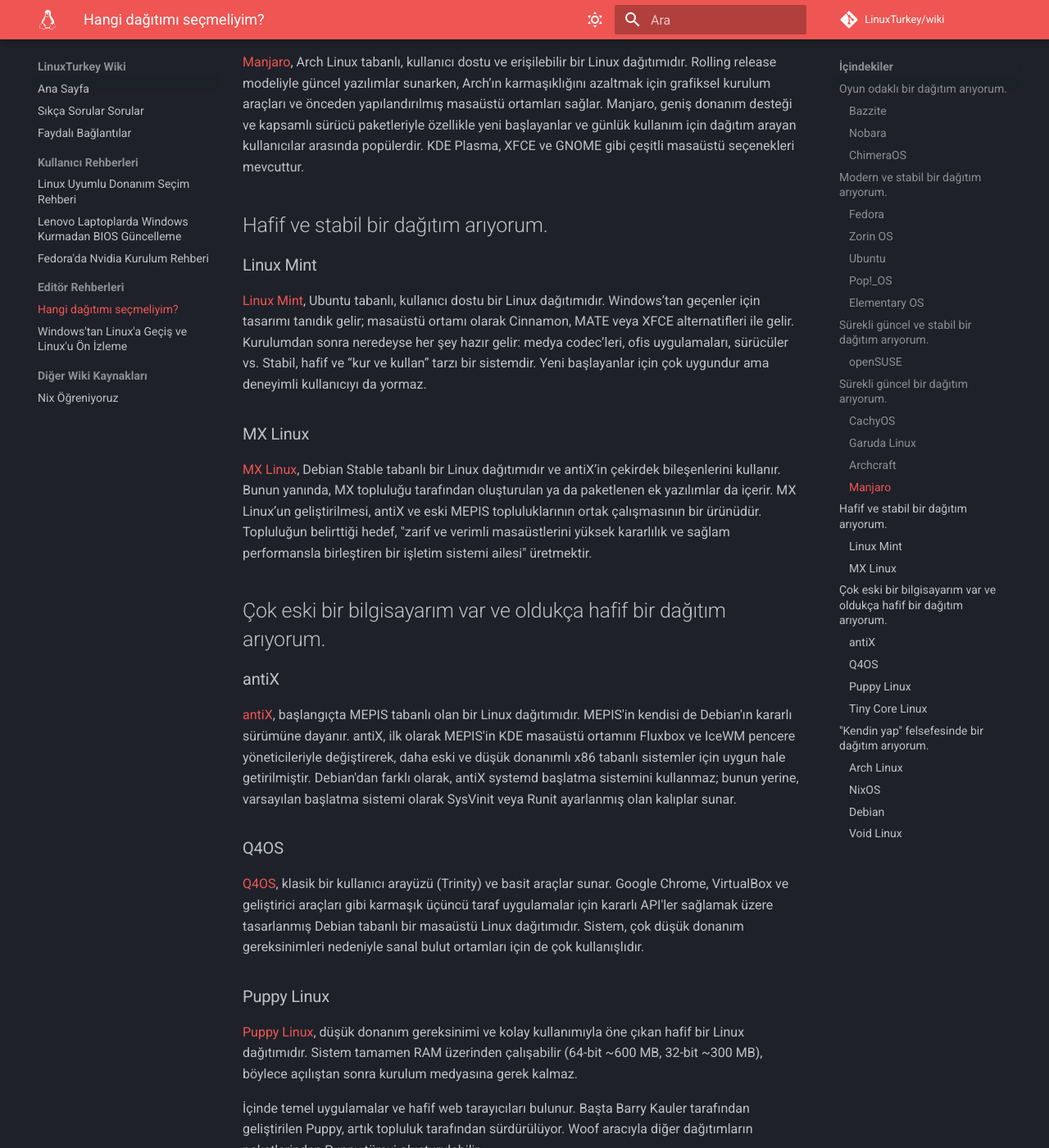
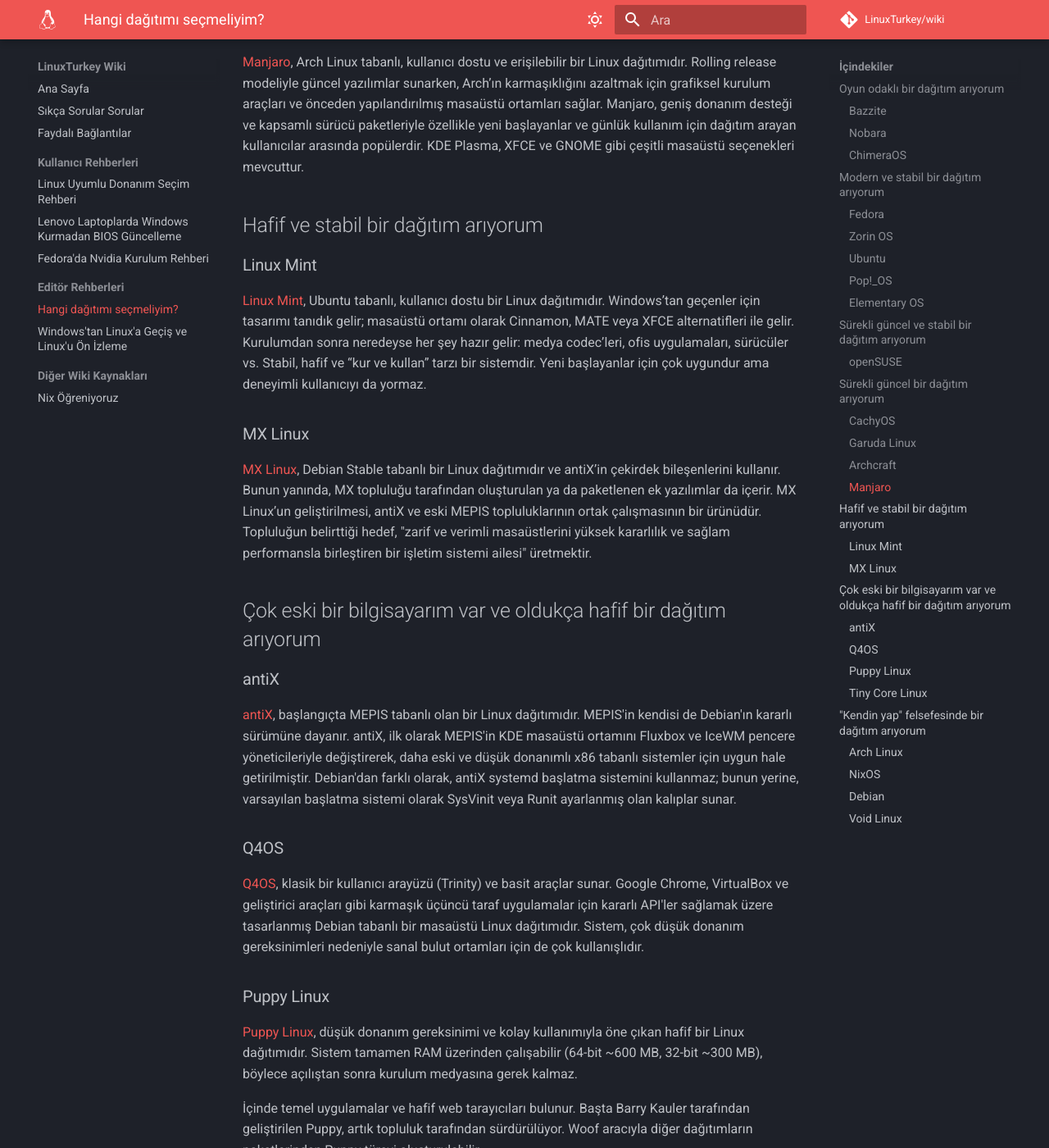
Before and after one commit to LinuxTurkey/wiki, an MkDocs documentation site: the page built from src/rehberler/hangi_dagitim.md, in a window 1280 px wide and 1400 px high, scrolled down 3480 px. Shown: the whole window at 82% size. Built offline with MkDocs 1.6.1 and Material for MkDocs 9.7.7, drawn with Linux system fonts in a browser that asks for light colours; comment, search, counter and statistics services are not loaded; some of the changed text lies outside the part shown.

```diff
--- a/src/rehberler/hangi_dagitim.md
+++ b/src/rehberler/hangi_dagitim.md
@@ -2,7 +2,7 @@
 
 Sihirbaz aracılığı ile dağıtım seçimi için: [Distrochooser](https://distrochooser.de/tr)
 
-## Oyun odaklı bir dağıtım arıyorum.
+## Oyun odaklı bir dağıtım arıyorum
 
 Çoğu modern dağıtım, Valve'ın Proton uyumluluk katmanı sayesinde çoğu oyunu desteklemektedir. Ancak çekirdek seviyesinde anti-cheat barındıran (ör. Vanguard) Rekabetçi FPS ve MOBA oyunları hiçbir Linux dağıtımında desteklenmemektedir.
 
@@ -28,7 +28,7 @@ Fedora’da eksik olan ve özellikle oyunlar açısından önemli olan bazı bil
 !!! note
 ChimeraOS, Bazzite gibi dağıtımların aksine varsayılan olarak Steam Big Picture modunda çalışır.
 
-## Modern ve stabil bir dağıtım arıyorum.
+## Modern ve stabil bir dağıtım arıyorum
 
 ### Fedora
 
@@ -57,13 +57,13 @@ Pop!\_OS esas olarak System76 tarafından üretilen bilgisayarlara önceden kuru
 
 [Elementary OS](https://elementary.io/) (elementary OS şeklinde de stilize edilir) Ubuntu LTS tabanlı bir Linux dağıtımıdır. Kendini macOS ve Windows'un "düşünülmüş, kapsamlı ve etik" bir alternatifi olarak tanıtır ve istediğini öde modeline sahiptir. İşletim sistemi, masaüstü ortamı (Pantheon olarak adlandırılır) ve beraberindeki uygulamalar elementary, Inc. tarafından geliştirilir ve sürdürülür.
 
-## Sürekli güncel ve stabil bir dağıtım arıyorum.
+## Sürekli güncel ve stabil bir dağıtım arıyorum
 
 ### openSUSE
 
 [openSUSE](https://www.opensuse.org/), openSUSE Projesi tarafından geliştirilen ücretsiz ve açık kaynaklı bir Linux dağıtımıdır. İki ana varyasyonda sunulmaktadır: Tumbleweed (yukarı akışlı bir sürüm dağıtımı) ve Leap (SUSE Linux Enterprise kaynaklı, kararlı bir sürüm dağıtımı)
 
-## Sürekli güncel bir dağıtım arıyorum.
+## Sürekli güncel bir dağıtım arıyorum
 
 ### CachyOS
 
@@ -83,7 +83,7 @@ Wikipedia'dan:
 
 [Manjaro](https://manjaro.org/), Arch Linux tabanlı, kullanıcı dostu ve erişilebilir bir Linux dağıtımıdır. Rolling release modeliyle güncel yazılımlar sunarken, Arch’ın karmaşıklığını azaltmak için grafiksel kurulum araçları ve önceden yapılandırılmış masaüstü ortamları sağlar. Manjaro, geniş donanım desteği ve kapsamlı sürücü paketleriyle özellikle yeni başlayanlar ve günlük kullanım için dağıtım arayan kullanıcılar arasında popülerdir. KDE Plasma, XFCE ve GNOME gibi çeşitli masaüstü seçenekleri mevcuttur.
 
-## Hafif ve stabil bir dağıtım arıyorum.
+## Hafif ve stabil bir dağıtım arıyorum
 
 ### Linux Mint
 
@@ -93,7 +93,7 @@ Wikipedia'dan:
 
 [MX Linux](https://mxlinux.org/), Debian Stable tabanlı bir Linux dağıtımıdır ve antiX’in çekirdek bileşenlerini kullanır. Bunun yanında, MX topluluğu tarafından oluşturulan ya da paketlenen ek yazılımlar da içerir. MX Linux’un geliştirilmesi, antiX ve eski MEPIS topluluklarının ortak çalışmasının bir ürünüdür. Topluluğun belirttiği hedef, "zarif ve verimli masaüstlerini yüksek kararlılık ve sağlam performansla birleştiren bir işletim sistemi ailesi" üretmektir.
 
-## Çok eski bir bilgisayarım var ve oldukça hafif bir dağıtım arıyorum.
+## Çok eski bir bilgisayarım var ve oldukça hafif bir dağıtım arıyorum
 
 ### antiX
 
@@ -113,7 +113,7 @@ Wikipedia'dan:
 
 [Tiny Core Linux (TCL)](http://www.tinycorelinux.net/), BusyBox ve FLTK kullanan, minimum sistemle çalışan son derece hafif bir Linux dağıtımıdır. 11–16 MB boyutundadır ve işlevsellik eklentilerle sağlanır. Baş geliştiricisi, Damn Small Linux'tan tanıdığımız Robert Shingledecker’dır. Açık kaynaklıdır ve GPLv2 lisansı ile dağıtılır.
 
-## "Kendin yap" felsefesinde bir dağıtım arıyorum.
+## "Kendin yap" felsefesinde bir dağıtım arıyorum
 
 ### Arch Linux
 
```
Also changed, not shown: README.md (+2 -2 lines), mkdocs.yml (+6 -6 lines), src/rehberler/fedora-nvidia-akmod-rehberi.md (+3 -0 lines), src/rehberler/fedora-yukseltme-rehberi.md (line endings or trailing spaces), src/rehberler/linux_uyumlu_donanim.md (line endings or trailing spaces).
